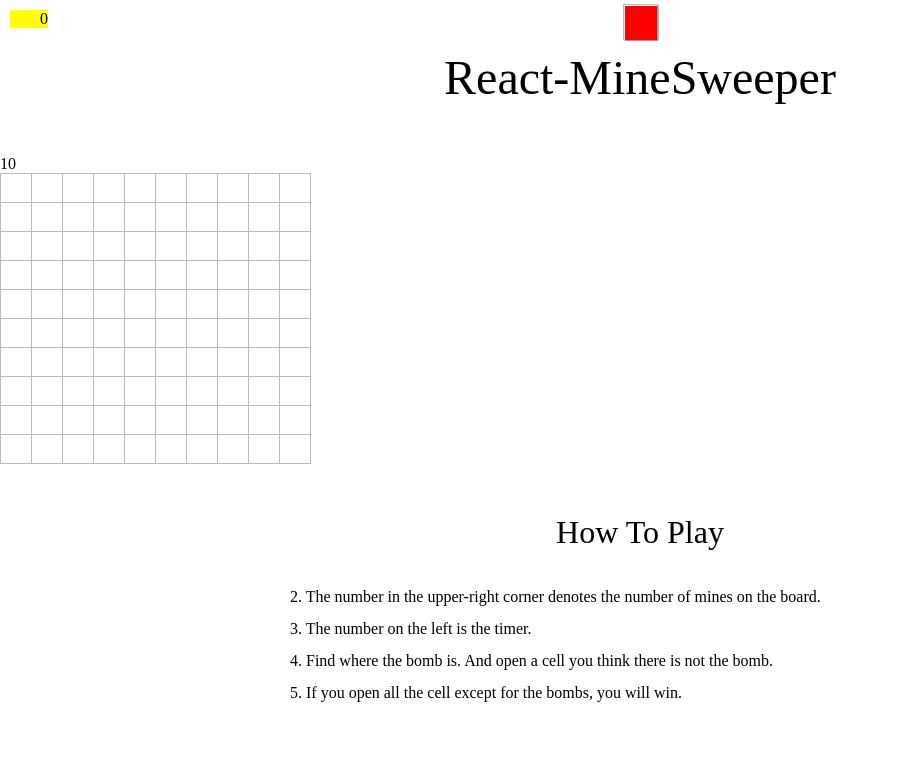
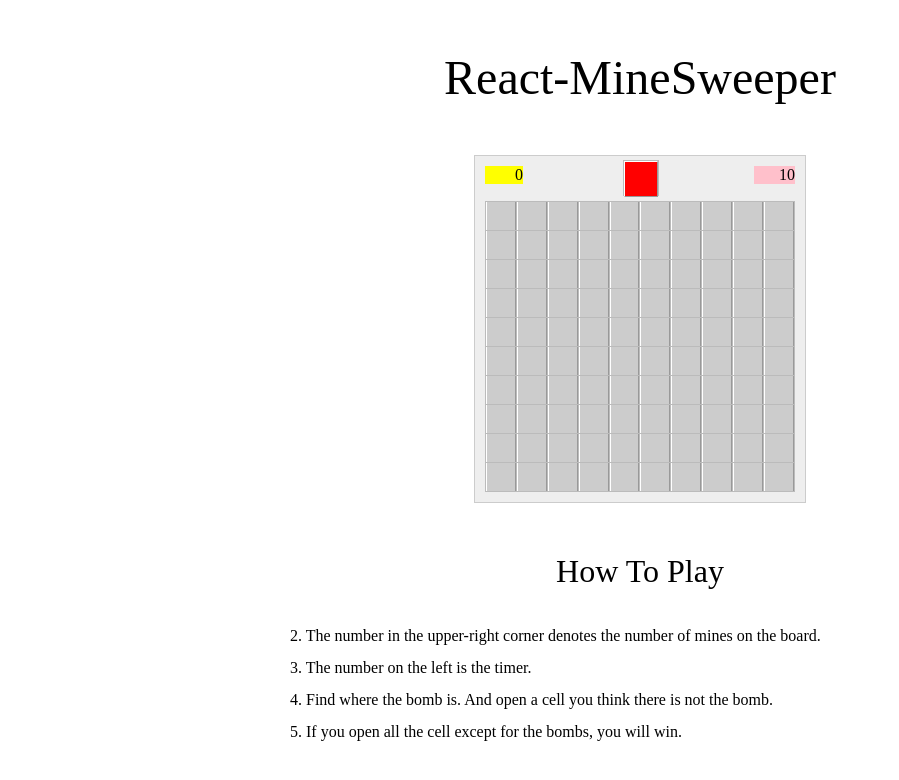
Before and after one commit to vritant24/minesweeper, a React (Create React App) app: page / in a window 1280 px wide. Shown: the top 780 px of the page, without its empty margins (0-899 px from the left). Built offline with nearby package versions, Linux system fonts and the light colour scheme.

Commit message:
got styles to work, need to fix addOpenNum

```diff
--- a/public/index.html
+++ b/public/index.html
@@ -27,7 +27,7 @@
     </noscript>
     <div class="Wrapper">
     <h1 class="Wrapper__title">React-MineSweeper</h1>
-    <div id="MineSweeper"></div>
+    <div id="MineSweeper" class="MineSweeper"></div>
       <h2 class="Wrapper__subTitle">How To Play</h2>
       <ol class="Wrapper__howToPlay">
         <li>2. The number in the upper-right corner denotes the number of mines on the board. </li>
--- a/src/Components/Cell.jsx
+++ b/src/Components/Cell.jsx
@@ -11,7 +11,7 @@ export default class Cell extends Component {
     };
   }
   componentWillReceiveProps(nextProps) {
-    this.setState= ({
+    this.setState({
       hasMine: nextProps.cell.hasMine,
       isOpened: nextProps.cell.isOpened,
       hasFlag: nextProps.cell.hasFlag,
@@ -29,7 +29,7 @@ export default class Cell extends Component {
   }
   render() {
     var _this = this;
-    var cell = () => {
+    var cell = (() => {
       if(_this.state.isOpened){
         if(_this.state.hasMine){
           return (
@@ -55,8 +55,7 @@ export default class Cell extends Component {
           <div className="Cell__cover"></div>
         );
       }
-    };
-
+    })();
     return (
       <td className="Cell" onClick={this.open.bind(this)} onContextMenu={this.mark.bind(this)}>
         {cell}
--- a/src/Components/MineField.jsx
+++ b/src/Components/MineField.jsx
@@ -11,7 +11,7 @@ export default class MineField extends Component {
   componentWillReceiveProps(nextProps) {
     if(this.props.numOpen > nextProps.numOpen || this.props.numCol !== nextProps.numCol) {
       this.setState({
-        rows: this.createTable(nextProps)
+        rows: this.createMineField(nextProps)
       });
     }
   }
@@ -42,18 +42,19 @@ export default class MineField extends Component {
     return matrix;
   }
   open(cell) {
-    var rows = this.state.rows;
-    if(!(rows[cell.x][cell.y].isOpened)) {
+    console.log("open");
+    var _rows = this.state.rows;
+    if(!(_rows[cell.x][cell.y].isOpened)) {
       this.props.addNumOpen();
     }
-    rows[cell.x][cell.y].isOpened = true;
+    _rows[cell.x][cell.y].isOpened = true;
 
     var numAdjascentMines = this.countMines(cell);
-    rows[cell.x][cell.y].count = cell.hasMine ? "b" : numAdjascentMines;
-    this.setState({rows: rows});
+    _rows[cell.x][cell.y].count = cell.hasMine ? "b" : numAdjascentMines;
+    this.setState({rows: _rows});
 
-    if(rows[cell.y][cell.x].hasFlag) {
-      rows[cell.y][cell.x].hasFlag = false;
+    if(_rows[cell.y][cell.x].hasFlag) {
+      _rows[cell.y][cell.x].hasFlag = false;
       this.props.checkNumFlag(-1);
     }
 
--- a/src/Components/Minesweeper.jsx
+++ b/src/Components/Minesweeper.jsx
@@ -16,7 +16,7 @@ export default class Minesweeper extends Component {
   }
   componentWillUpdate() {
     if(this.state.status === "playing") {
-      this.judge();
+      this.judge.call(this);
     }
   }
   componentWillMount() {
@@ -28,8 +28,9 @@ export default class Minesweeper extends Component {
     }
   }
   judge() {
-    if(this.state.numOpen + this.state.numMine >= this.state.numRow * this.state.numCol) {
+    if(this.state.numOpen + this.state.numMine >= (this.state.numRow * this.state.numCol)) {
       this.setState({status: "clear"});
+      clearInterval(this.interval);
     }
   }
   gameOver() {
@@ -39,10 +40,12 @@ export default class Minesweeper extends Component {
     this.setState({numFlag: this.state.numFlag + update});
   }
   addNumOpen() {
+    console.log("add open");
+    console.log(this.state.numOpen);
     if(this.state.numOpen === 0) {
       this.interval = setInterval(this.tick.bind(this), 1000);
     }
-    this.setState({numOpen: this.state.numOpen + 1});
+    this.setState({numOpen: (this.state.numOpen + 1)});
   }
   reset() {
     clearInterval(this.interval);
--- a/src/index.css
+++ b/src/index.css
@@ -103,9 +103,8 @@ embed {
   background-color: #eee;
   border: 1px solid #ccc;
   padding: 45px 10px 10px;
-  margin: 0 auto; }
-  .MineSweeper.easy {
-    width: 310px; }
+  margin: 0 auto;
+  width: 310px; }
   .MineSweeper.normal {
     width: 490px; }
   .MineSweeper.hard {
@@ -117,7 +116,7 @@ embed {
       margin: 0 10px; }
     .MineSweeper__level input[type=radio] {
       margin-right: 5px; }
-  .flagNum {
+  .numFlag {
     position: absolute;
     right: 10px;
     top: 10px;
@@ -147,15 +146,15 @@ embed {
       display: block; }
     .face .playing {
       /*background: url("../images/icn_face_01.png") no-repeat center center, #ccc; }*/
-      background: red};
+      background: red;}
     .face .clear {
       /*background: url("../images/icn_face_02.png") no-repeat center center, #ccc; }*/
-      background: red};
+      background: red;}
     .face .gameover {
       /*background: url("../images/icn_face_03.png") no-repeat center center, #ccc; }*/
-      background: red};
+      background: red;}
 
-.Table {
+.MineField {
   border: 1px solid #ccc;
   margin: 0 auto; }
 
```
